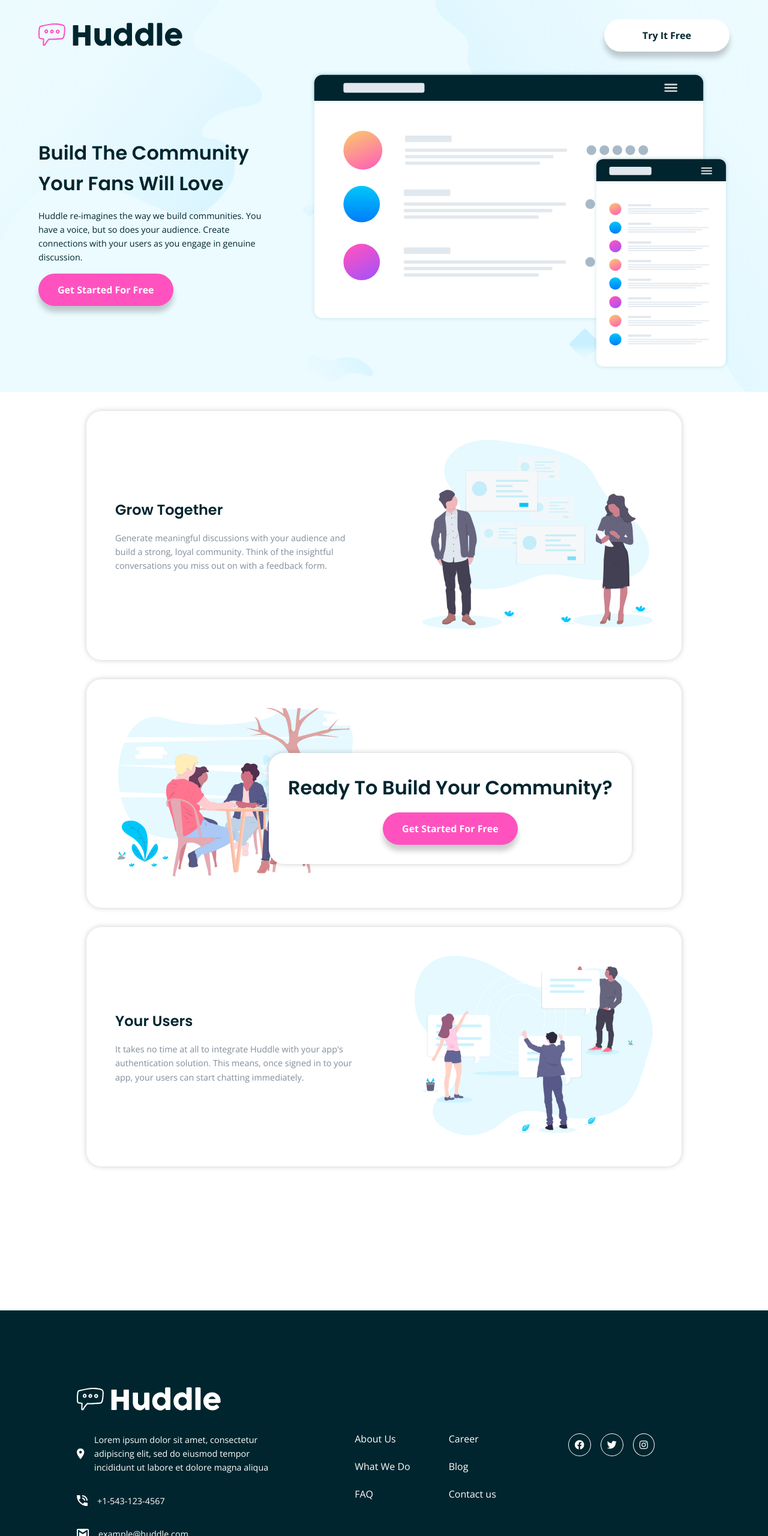
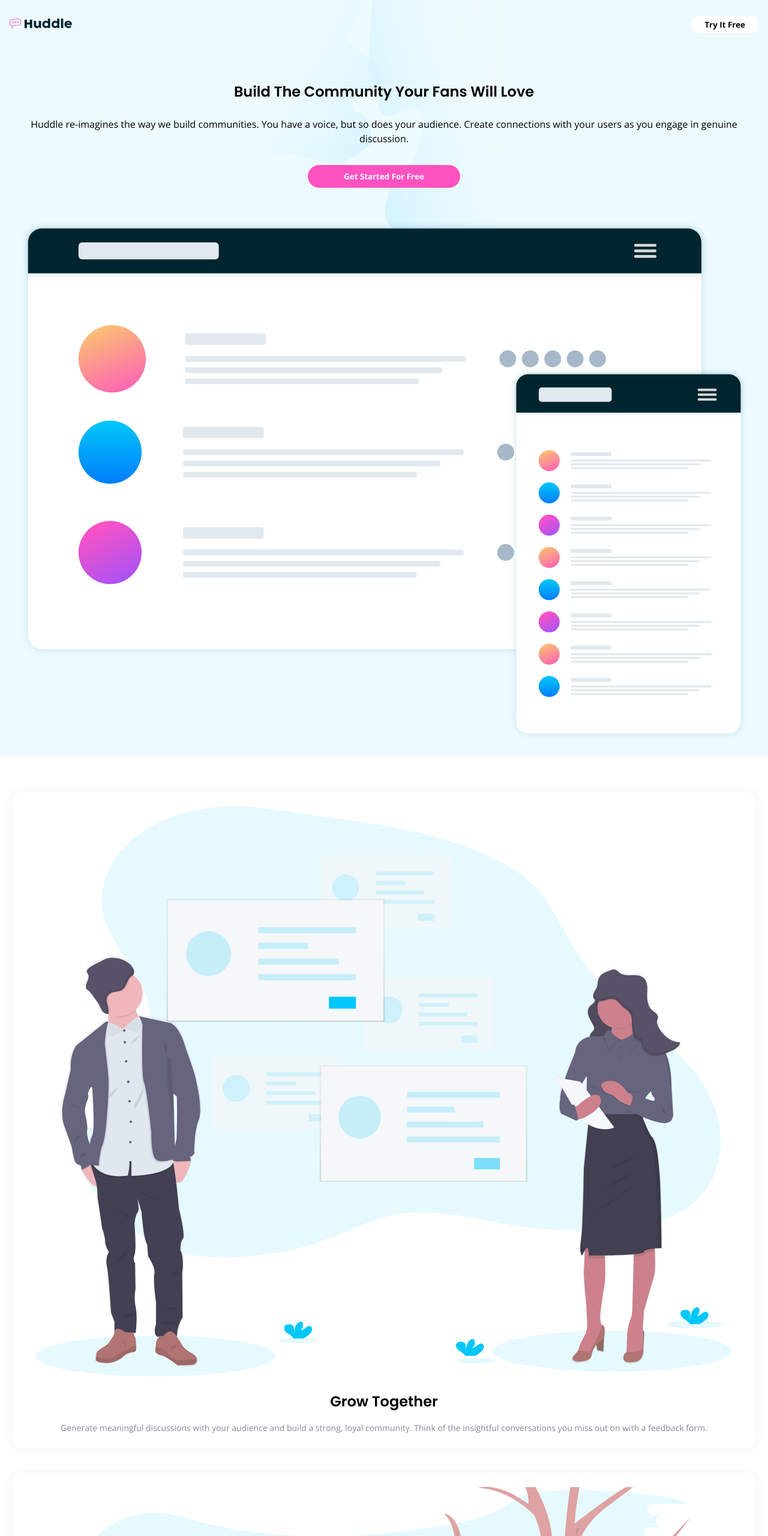
Before and after one commit to GuyNamedEJ/Huddle-Lading-Page, a plain HTML site: page index.html in a window 1280 px wide. Shown: the top 2560 px of the page at 60% size. Drawn offline with nearby package versions, Linux system fonts and the light colour scheme.

Commit message:
Complete code refactor with mobile first approach

```diff
--- /dev/null
+++ b/css/style.css
@@ -0,0 +1,227 @@
+:root{
+    --font-poppins: "Poppins", sans-serif;
+    --font-open-sans: "Open Sans", sans-serif;
+}
+
+*{
+    margin: 0;
+    padding: 0;
+    box-sizing: border-box;
+}
+
+main{
+    padding: 0 20px;
+}
+
+
+/*Font Classes*/
+.text--heading{
+    font-family: var(--font-poppins);
+    font-weight: 600;
+}
+
+.text--body {
+    font-family: var(--font-open-sans);
+    font-weight: 400;
+}
+
+.hero__heading{
+    font-size: 24px;
+    line-height: 36px;
+    padding-left: 12px;
+    padding-right: 12px;
+    margin-bottom: 24px;
+}
+
+.hero__text{
+    font-size: 16px;
+    line-height: 24px;
+    margin-bottom: 32px;
+}
+
+/*Button Styles*/
+.button{
+    border: none;
+    font-family: var(--font-open-sans);
+    font-weight: 700;
+}
+
+.button--cta--header{
+    padding: 5px 22px;
+    background-color: white;
+    border-radius: 12px;
+}
+
+.button--cta{
+    background-color: #FF52C1;
+    padding: 10px 60px;
+    color:white;
+    border-radius: 20px;
+}
+
+/*Hero Section*/
+.hero{
+    background-color: #EDFBFF;
+    background-image: url(../images/bg-hero-mobile.svg);
+    background-position: top;
+    background-repeat: no-repeat;
+    display: flex;
+    flex-direction: column;
+}
+
+.hero__header{
+    display:flex;
+    justify-content: space-between;
+    align-items: center;
+    margin:27px 16px 80px 16px;
+}
+
+.hero__header__logo img{
+    width: 104px;
+}
+
+.hero__img{
+    width: 100%;
+    margin-top: 56px;
+    margin-bottom: 27px;
+}
+
+.hero__content__container{
+    display:flex;
+    flex-direction: column;
+    justify-content: center;
+    text-align: center;
+    margin-left: 35px;
+    margin-right: 35px;
+}
+
+/*features*/
+
+.features{
+    display:flex;
+    flex-direction: column;
+    gap: 40px;
+    margin-top: 60px;
+    margin-bottom: 230px;
+}
+
+.features__card{
+    display:flex;
+    flex-direction: column;
+    text-align: center;
+    align-items: center;
+    gap:24px;
+    box-shadow: 0px 0px 14px rgba(0,0,0,.07);
+    border-radius: 16px;
+    padding:24px 40px;
+}
+
+.features__card__img{
+    order: 1;
+    width: 100%;
+}
+
+.features__card__content{
+    order: 2;
+}
+
+.features__card__content h2{
+    margin-bottom: 16px;
+}
+
+.features__card__content p {
+    color: #808E9a;
+    font-size: 14px;
+    line-height: 21px;
+}
+
+/*Footer*/
+footer{
+    background-color: #00252E;
+    color:white;
+    padding-left: 20px;
+    padding-right: 20px;
+    padding-bottom: 46px;
+    width: 100%;
+    font-family: var(--font-open-sans);
+}
+
+.popout{
+    position: relative;
+    top: -110px;
+    background-color: white;
+    color: #00252E;
+    text-align: center;
+    border-radius:15px;
+    padding: 41px 12px;
+    box-shadow: 0px 0px 14px rgba(0,0,0,.07);
+    max-width: 800px;
+    margin-left: auto;
+    margin-right: auto;
+}
+
+.popout h2{
+    font-size: 18px;
+    margin-bottom: 24px;
+}
+
+.contact__container{
+    display: flex;
+    flex-direction: column;
+    gap: 24px;
+    margin-bottom:41px;
+}
+
+.contact{
+    display: flex;
+    align-items: flex-start;
+    gap: 16px;
+    font-size: 14px;
+}
+
+.contact img{
+    width: 24px;
+}
+
+.logo {
+    width: 200px;
+    filter: brightness(0) invert(1);
+}
+
+.links {
+    margin-bottom:24px;
+    list-style: none;
+    display:flex;
+    flex-direction: column;
+    gap: 16px;
+}
+
+.links a{
+    color: white;
+    text-decoration: none;
+}
+
+.social {
+    display: flex;
+    align-items: center;
+    justify-content: center;
+    gap: 12px;
+    list-style: none;
+    margin-bottom: 24px;
+}
+
+.social__link{
+    display: flex;
+    border: 1px solid white;
+    border-radius: 50%;
+    padding: 10px;
+}
+
+.social__link li {
+    margin: auto;
+}
+
+.copyright{
+    text-align: center;
+    font-size: 12px;
+}
--- a/index.html
+++ b/index.html
@@ -1,19 +1,32 @@
 <!DOCTYPE html>
 <html lang="en">
-
   <head>
-  <meta charset="UTF-8">
-  <meta name="viewport" content="width=device-width, initial-scale=1.0">
+    <meta charset="UTF-8" />
+    <meta name="viewport" content="width=device-width, initial-scale=1.0" />
     <!-- displays site properly based on user's device -->
 
-  <link rel="icon" type="image/png" sizes="32x32" href="./images/favicon-32x32.png">
-  <link rel="stylesheet" href="https://use.fontawesome.com/releases/v5.14.0/css/all.css"
-    integrity="sha384-HzLeBuhoNPvSl5KYnjx0BT+WB0QEEqLprO+NBkkk5gbc67FTaL7XIGa2w1L0Xbgc" crossorigin="anonymous">
-
-
-  <link rel="stylesheet" href="style.css">
-
-  <title>Frontend Mentor | Huddle landing page with alternating feature blocks</title>
+    <link
+      rel="icon"
+      type="image/png"
+      sizes="32x32"
+      href="./images/favicon-32x32.png"
+    />
+    <link
+      rel="stylesheet"
+      href="https://use.fontawesome.com/releases/v5.14.0/css/all.css"
+      integrity="sha384-HzLeBuhoNPvSl5KYnjx0BT+WB0QEEqLprO+NBkkk5gbc67FTaL7XIGa2w1L0Xbgc"
+      crossorigin="anonymous"
+    />
+    <link rel="stylesheet" href="css/style.css" />
+    <link rel="preconnect" href="https://fonts.googleapis.com" />
+    <link rel="preconnect" href="https://fonts.gstatic.com" crossorigin />
+    <link
+      href="https://fonts.googleapis.com/css2?family=Open+Sans:ital,wght@0,300..800;1,300..800&family=Poppins:ital,wght@0,100;0,200;0,300;0,400;0,500;0,600;0,700;0,800;0,900;1,100;1,200;1,300;1,400;1,500;1,600;1,700;1,800;1,900&display=swap"
+      rel="stylesheet"
+    />
+    <title>
+      Frontend Mentor | Huddle landing page with alternating feature blocks
+    </title>
 
     <!-- Feel free to remove these styles or customise in your own stylesheet 👍 -->
     <style>
@@ -29,124 +42,130 @@
   </head>
 
   <body>
+    <section class="hero">
+      <header class="hero__header">
+        <div class="hero__header__logo">
+          <img src="images/logo.svg" alt="Huddle Logo" />
+        </div>
+        <button class="button button--cta--header">Try It Free</button>
+      </header>
+      <div class="hero__content__container">
+        <div class="hero__content">
+          <h1 class="hero__heading text--heading">Build The Community Your Fans Will Love</h1>
+          <p class="hero__text text--body">
+            Huddle re-imagines the way we build communities. You have a voice,
+            but so does your audience. Create connections with your users as you
+            engage in genuine discussion.
+          </p>
+          <button class="button button--cta">Get Started For Free</button>
+        </div>
+        <img class="hero__img" src="images/illustration-mockups.svg" alt="Mockups" />
+      </div>
+    </section>
     <main>
-    <section id="hero">
-      <header>
-        <div class="hero-container">
-          <nav>
-            <div class="logo">
-              <img src="images/logo.svg" alt="Huddle Logo">
+      <section class="features">
+
+          <!--Card Start-->
+          <div class="features__card">
+            <div class="features__card__content">
+              <h2 class="text--heading">Grow Together</h2>
+              <p class="text--body">
+                Generate meaningful discussions with your audience and build a
+                strong, loyal community. Think of the insightful conversations
+                you miss out on with a feedback form.
+              </p>
             </div>
-            <button>Try It Free</button>
-          </nav>
-          <div class="hero-content">
-            <div class="content">
-              <h1>Build The Community Your Fans Will Love</h1>
-              <p>Huddle re-imagines the way we build communities. You have a voice, but so does your audience.
-                Create connections with your users as you engage in genuine discussion.</p>
-              <button>Get Started For Free</button>
+              <img class="features__card__img" src="images/illustration-grow-together.svg" alt="" />
+
           </div>
-            <div class="hero-img">
-              <img src="images/illustration-mockups.svg" alt="Mockups">
+          <!--Card End-->
+
+          <!--Card Start-->
+          <div class="features__card">
+            <div class="features__card__content">
+              <h2 class="text--heading">Flowing Conversations</h2>
+              <p class="text--body">
+                You wouldn't paginate a conversation in real life, so why do it
+                online? Our threads have just-in-time loading for a more natural
+                flow.
+              </p>
             </div>
+              <img class="features__card__img" src="images/illustration-flowing-conversation.svg" alt="" />
+
           </div>
+          <!--Card End-->
+
+           <!--Card Start-->
+           <div class="features__card">
+            <div class="features__card__content">
+              <h2 class="text--heading">Your Users</h2>
+              <p class="text--body">
+                It takes no time at all to integrate Huddle with your app's
+                authentication solution. This means, once signed in to your app,
+                your users can start chatting immediately.
+              </p>
             </div>
-      </header>
+              <img class="features__card__img" src="images/illustration-your-users.svg" alt="" />
+
+          </div>
+          <!--Card End-->
       </section>
 
-    <section id="features">
-      <div class="cards">
-        <div class="card">
-          <div class="card-content">
-            <h2>Grow Together</h2>
-            <p>Generate meaningful discussions with your audience and build a strong, loyal community.
-              Think of the insightful conversations you miss out on with a feedback form.</p>
-          </div>
-          <div class="card-img">
-            <img src="images/illustration-grow-together.svg" alt="">
-          </div>
-        </div>
-        <div class="card">
-          <div class="card-img">
-            <img src="images/illustration-flowing-conversation.svg" alt="">
-          </div>
-          <div class="card-content">
-            <h2>Flowing Conversations</h2>
-            <p>You wouldn't paginate a conversation in real life, so why do it online? Our threads
-              have just-in-time loading for a more natural flow.</p>
-          </div>
-
-        </div>
-        <div class="card">
-          <div class="card-content">
-            <h2>Your Users</h2>
-            <p>It takes no time at all to integrate Huddle with your app's authentication solution.
-              This means, once signed in to your app, your users can start chatting immediately.</p>
-          </div>
-          <div class="card-img">
-            <img src="images/illustration-your-users.svg" alt="">
-          </div>
-        </div>
-      </div>
-    </section>
-
-    <section id="popout">
-      <h1>Ready To Build Your Community?</h1>
-      <button>Get Started For Free</button>
-    </section>
+      <!-- <section class="popout">
+        <h2 class="text--heading">Ready To Build Your Community?</h2>
+        <button class="button button--cta">Get Started For Free</button>
+      </section> -->
+    </main>
 
     <footer>
+      <section class="popout">
+        <h2 class="text--heading">Ready To Build Your Community?</h2>
+        <button class="button button--cta">Get Started For Free</button>
+      </section>
       <div class="footer-container">
-        <div class="contact-info">
-          <img class="logo" src="images/logo.svg" alt="Huddle Logo">
+        <div class="contact__container">
+          <img class="logo" src="images/logo.svg" alt="Huddle Logo" />
           <div class="contact">
-            <img src="images/icon-location.svg" alt="Location">
-            <p>Lorem ipsum dolor sit amet, consectetur <br>adipiscing elit, sed do eiusmod tempor<br>
-              incididunt ut labore et dolore magna aliqua</p>
+            <img src="images/icon-location.svg" alt="Location" />
+            <p>
+              Lorem ipsum dolor sit amet, consectetur <br />adipiscing elit, sed
+              do eiusmod tempor<br />
+              incididunt ut labore et dolore magna aliqua
+            </p>
           </div>
           <div class="contact">
-            <img src="images/icon-phone.svg" alt="Location">
+            <img src="images/icon-phone.svg" alt="Location" />
             <p>+1-543-123-4567</p>
           </div>
 
           <div class="contact">
-            <img src="images/icon-email.svg" alt="Location">
+            <img src="images/icon-email.svg" alt="Location" />
             <p>example@huddle.com</p>
           </div>
         </div>
 
-        <div class="links">
-          <ul>
+        <nav >
+          <ul class="links">
             <li><a href="#">About Us</a></li>
             <li><a href="#">What We Do</a></li>
             <li><a href="#">FAQ</a></li>
-          </ul>
-        </div>
-
-        <div class="links">
-          <ul>
             <li><a href="#">Career</a></li>
             <li><a href="#">Blog</a></li>
             <li><a href="#">Contact us</a></li>
           </ul>
+        </nav>
+
+          <ul class="social">
+            <li class="social__link"><i class="fab fa-facebook"></i></li>
+            <li class="social__link"><i class="fab fa-twitter"></i></li>
+            <li class="social__link"><i class="fab fa-instagram"></i></li>
+          </ul>
       </div>
-
-        <div class="social">
-          <ul>
-            <li><i class="fab fa-facebook"></i></li>
-            <li><i class="fab fa-twitter"></i></li>
-            <li><i class="fab fa-instagram"></i></li>
-          </ul>
-
-        </div>
-      </div>
-      <p id="copyright">&copy; Copyright 2018 Huddle. All rights reserved.</p>
+      <p class="copyright text--body">&copy; Copyright 2018 Huddle. All rights reserved.</p>
       <!-- <p class="attribution">
       Challenge by <a href="https://www.frontendmentor.io?ref=challenge" target="_blank">Frontend Mentor</a>.
       Coded by <a href="#">EJ Milord</a>.
     </p> -->
     </footer>
-  </main>
   </body>
-
 </html>
--- a/style.css
+++ /dev/null
@@ -1,249 +0,0 @@
-@import url('https://fonts.googleapis.com/css2?family=Open+Sans:wght@400;700&display=swap');
-@import url('https://fonts.googleapis.com/css2?family=Poppins:wght@600&display=swap');
-
-* {
-    margin: 0;
-    padding: 0;
-    box-sizing: border-box;
-}
-
-:root {
-    --pink: hsl(322, 100%, 66%);
-    --paleCyan: hsl(193, 100%, 96%);
-    --darkCyan: hsl(192, 100%, 9%);
-    --grayishBlue: hsl(208, 11%, 55%);
-}
-
-header {
-    background-image: url("images/bg-hero-desktop.svg");
-    background-color: var(--paleCyan);
-    padding-bottom: 2rem;
-}
-
-main {
-    max-width: 1440px;
-    margin: auto;
-}
-
-h1 {
-    font-family: 'Poppins';
-    font-weight: 600;
-    font-size: 2rem;
-    line-height: 1.6;
-    color: var(--darkCyan);
-    margin-bottom: 1rem;
-}
-
-h2{
-    font-family: 'Poppins';
-    font-weight: 600;
-    line-height: 1.6;
-    color: var(--darkCyan);
-    margin-bottom: 1rem;
-}
-
-p {
-    font-family: 'Open Sans';
-    font-size: .9rem;
-    font-weight: 400;
-    color: var(--darkCyan);
-    line-height: 1.6;
-    text-align: left;
-}
-
-/*Header Section*/
-.hero-container {
-    width: 90%;
-    margin: auto;
-}
-
-nav {
-    display: flex;
-    align-items: center;
-    justify-content: space-between;
-    padding: 2rem 0;
-}
-
-nav button {
-    padding: 1rem 4rem;
-    border: none;
-    border-radius: 40px;
-    font-family: 'Open Sans';
-    font-weight: 600;
-    font-size: 1rem;
-    color: var(--darkCyan);
-    background: white;
-    box-shadow: 0 10px 10px rgba(0, 0, 0, 0.2);
-}
-
-.hero-content {
-    display: flex;
-    align-items: center;
-    justify-content: space-between;
-
-}
-
-.content {
-    width: 50%;
-    margin-right: 4rem;
-}
-
-.hero-img img {
-    width: 100%;
-}
-
-.content button {
-    padding: 1rem 2rem;
-    border: none;
-    border-radius: 40px;
-    font-family: 'Open Sans';
-    font-weight: 600;
-    font-size: 1rem;
-    color: white;
-    background:var(--pink);
-    box-shadow: 0 10px 10px rgba(0, 0, 0, 0.2);
-    margin-top:1rem;
-}
-
-/*Features Section*/
-#features{
-    margin-bottom:15rem;
-}
-.cards{
-    width:90%;
-    margin:auto;
-}
-.card{
-    border-radius: 25px;
-    box-shadow: 0 0px 10px rgba(0, 0, 0, 0.2);
-    display:flex;
-    align-items: center;
-    justify-content: space-between;
-    margin:2rem 5rem;
-    padding:3rem;
-}
-
-.card-content{
-    margin-right:6rem;
-}
-
-.card-content:nth-child(2)
-{
-    margin-left:6rem;
-}
-
-.card-content p{
-    color:var(--grayishBlue);
-}
-
-.card-img img{
-    width:100%;
-}
-
-/*Popout Section*/
-
-#popout{
-    position:absolute;
-    bottom:-90%;
-    left:35%;
-    background:white;
-    border-radius: 25px;
-    box-shadow: 0 0px 10px rgba(0,0,0,0.2);
-    text-align:center;
-    margin:5rem auto;
-    padding:2rem;
-    z-index: 2;
-
-}
-#popout button{
-    padding: 1rem 2rem;
-    border: none;
-    border-radius: 40px;
-    font-family: 'Open Sans';
-    font-weight: 600;
-    font-size: 1rem;
-    color: white;
-    background:var(--pink);
-    box-shadow: 0 10px 10px rgba(0, 0, 0, 0.2);
-}
-
-footer{
-    position: relative;
-    background:var(--darkCyan);
-    color:white;
- }
-
-footer .logo{
-    filter: brightness(0) invert(1);
-}
-
-footer p{
-    color:white;
-}
-
-.footer-container{
-    display:flex;
-    flex-wrap: wrap;
-    align-items: center;
-    padding:1rem;
-}
-
-.contact-info{
-    padding:2rem;
-    /* background:lightcoral;
-    border:5px solid green; */
-    margin:5rem;
-    font-size:20px;
-}
-
-.contact{
-    display:flex;
-    align-items:center;
-    margin:2rem 0;
-}
-
-.contact img{
-    margin-right:1rem;
-}
-
-.links{
-    /* background:lightcoral;
-    border:3px solid green; */
-    margin:2rem;
-}
-
-.links ul{
-list-style:none;
-display:flex;
-flex-direction: column;
-justify-content: space-evenly;
-}
-
-.links ul li{
-margin-bottom:1.5rem;
-}
-
-.links a{
-    text-decoration:none;
-    color:white;
-    font-family: 'Open Sans';
-}
-
-#copyright{
-    text-align:right;
-    padding:0 3rem 3rem 0;
-}
-
-.social ul{
-    display:flex;
-    list-style:none;
-    margin-bottom:6rem;
-    margin-left:5rem;
-}
-
-i{
-    border:1px solid white;
-    border-radius:50%;
-    padding:10px;
-    margin:.5rem;
-}
```
Lines whose indentation alone changed are shown as unchanged.
